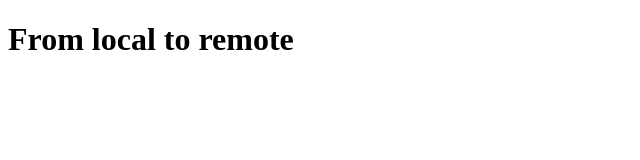
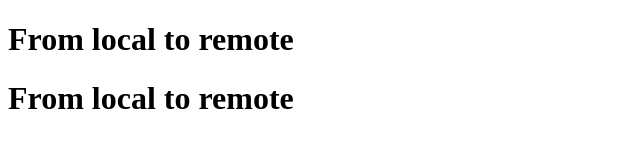
Before and after one commit to Talha-Mushtaq/Tech, a plain HTML site: page index.html in a window 1280 px wide. Shown: the whole page, without its empty margins (0-640 px from the left). Drawn offline with Linux system fonts and the light colour scheme.

Commit message:
add new line

```diff
--- a/index.html
+++ b/index.html
@@ -8,5 +8,6 @@
 </head>
 <body>
     <h1>From local to remote</h1>
+    <h1>From local to remote</h1>
 </body>
 </html>
```
